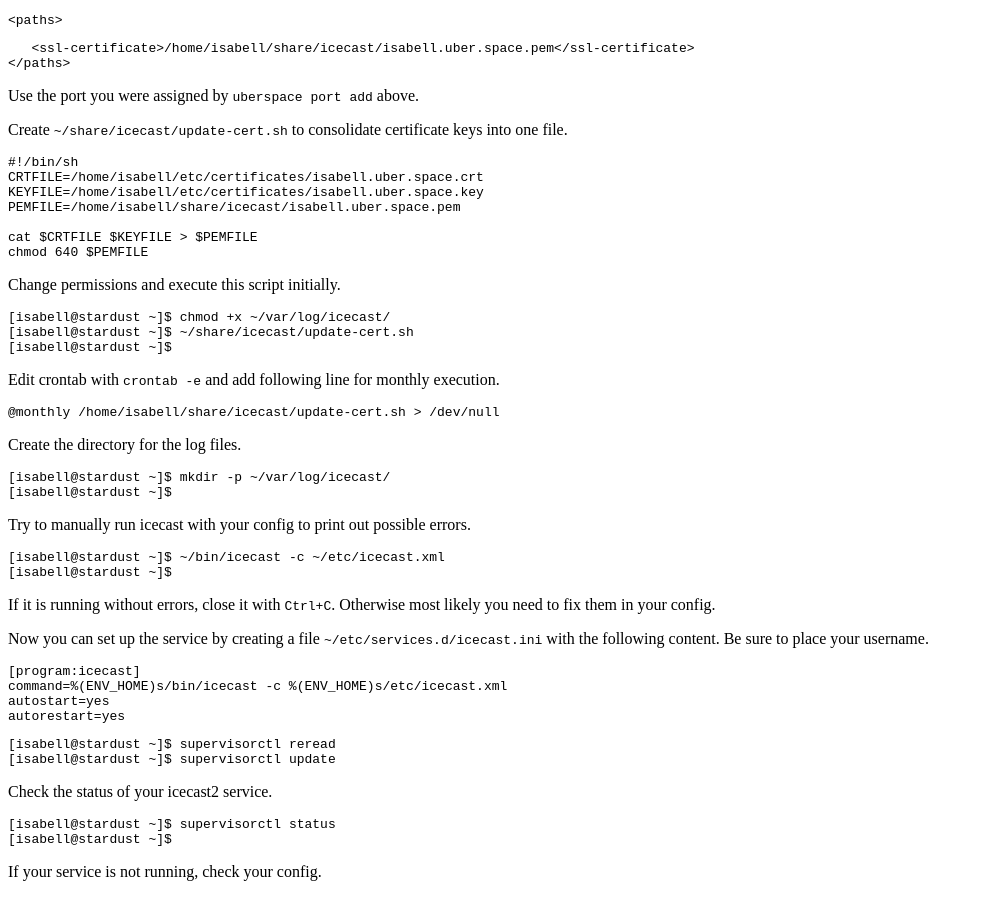
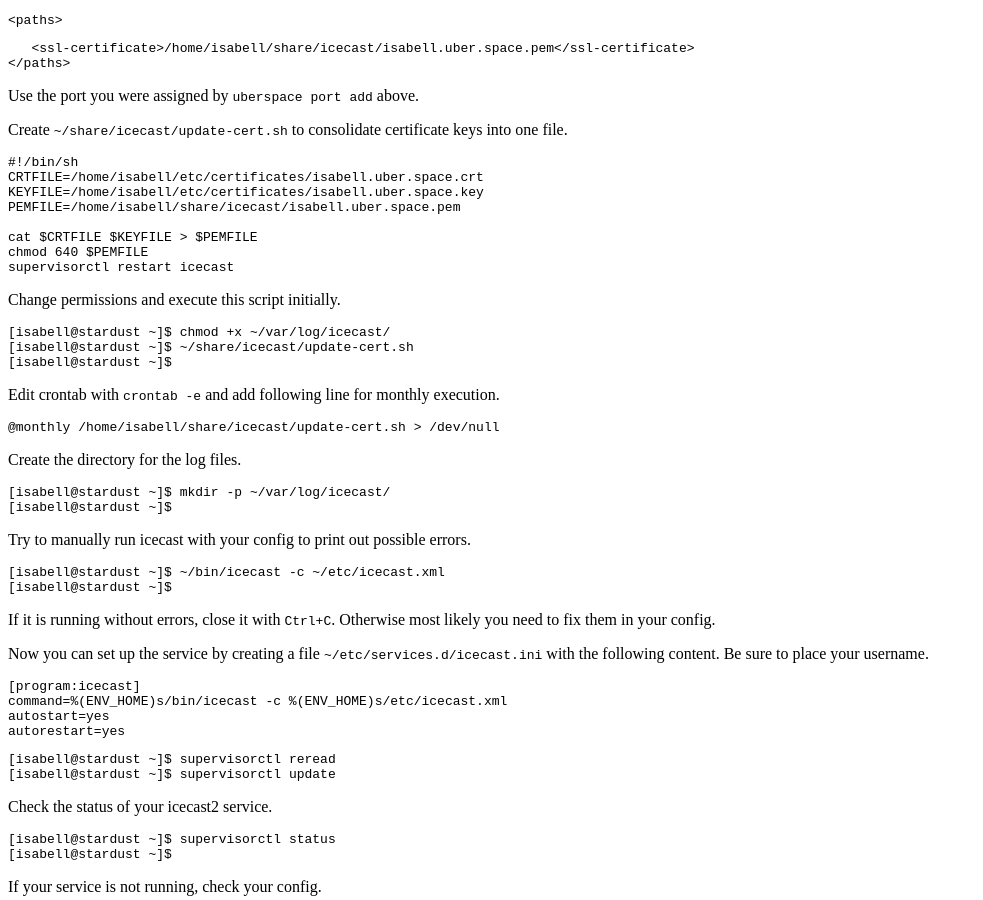
Before and after one commit to Uberspace/lab, a Sphinx documentation site: the page built from source/guide_icecast2.rst, in a window 1280 px wide and 900 px high, scrolled down 5204 px. Shown: the whole window, without its empty margins (0-983 px from the left). Built offline with Sphinx 7.4.7 and the Read the Docs theme 2.0.0, drawn with Linux system fonts in a browser that asks for light colours.

Commit message:
Update add SSL configuration to guide for icecast2
Added another line to script to compensate missing certificate reload in icecast as pointed out in: https://wiki.xiph.org/Icecast_Server/known_https_restrictions

```diff
--- a/source/guide_icecast2.rst
+++ b/source/guide_icecast2.rst
@@ -154,6 +154,7 @@ Create ``~/share/icecast/update-cert.sh`` to consolidate certificate keys into o
 
   cat $CRTFILE $KEYFILE > $PEMFILE
   chmod 640 $PEMFILE
+  supervisorctl restart icecast
 
 Change permissions and execute this script initially.
 
```
